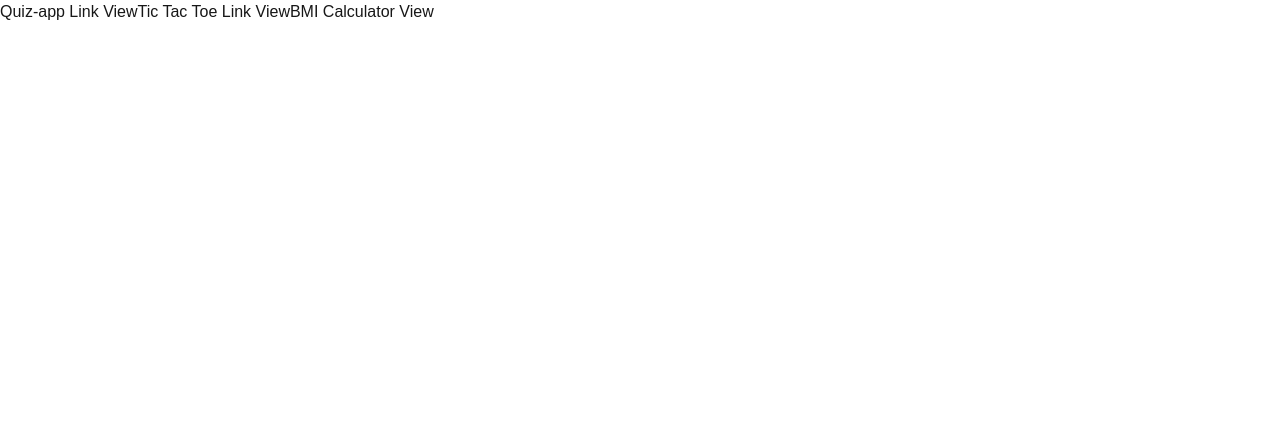
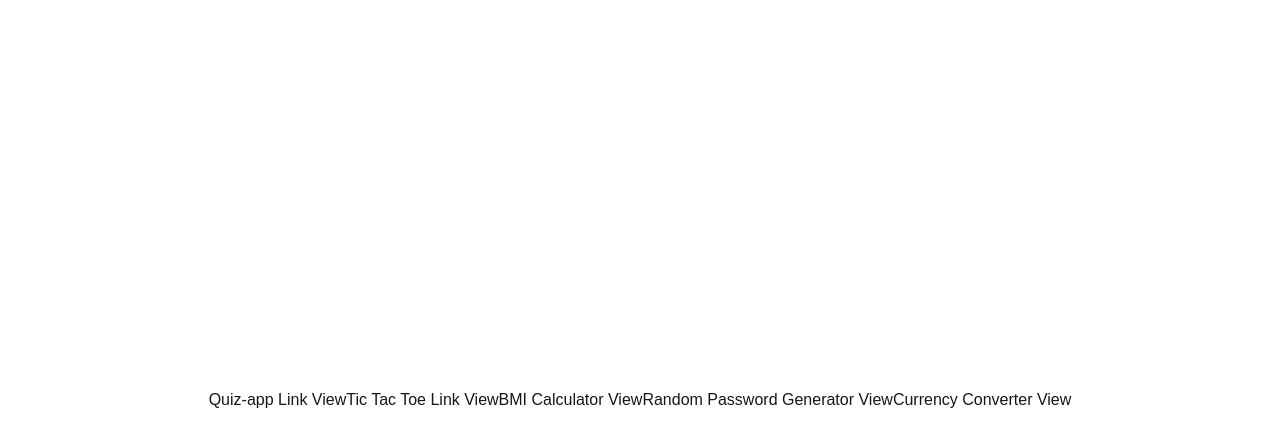
Before and after one commit to Hiler4r/react-mini-projects, a Next.js app: page / in a window 1280 px wide. Shown: the top 446 px of the page. Built offline with nearby package versions, Linux system fonts and the light colour scheme.

Commit message:
feat: update files for applications

```diff
--- a/src/app/globals.css
+++ b/src/app/globals.css
@@ -79,7 +79,7 @@ body {
   }
 
   .quiz-btn {
-  @apply bg-teal-600 text-white font-semibold py-3 rounded-xl shadow-lg hover:opacity-90 transition cursor-pointer;
+    @apply bg-teal-600 text-white font-semibold py-3 rounded-xl shadow-lg hover:opacity-90 transition cursor-pointer;
   }
 
   .quiz-progress {
@@ -115,7 +115,7 @@ body {
   }
 
   .quiz-btn {
-  @apply mt-4 px-6 py-2 bg-teal-600 text-white rounded hover:bg-teal-700 transition
+    @apply mt-4 px-6 py-2 bg-teal-600 text-white rounded hover:bg-teal-700 transition
   }
 
   .quiz-question {
@@ -139,4 +139,93 @@ body {
   }
 
 
+
+
+  /* Password Generator style */
+
+  /* Custom Gradient Background */
+  body {
+    @apply min-h-screen flex items-center justify-center;
+    background: linear-gradient(135deg, #667eea, #764ba2);
+    font-family: 'Segoe UI', Tahoma, Geneva, Verdana, sans-serif;
+  }
+
+  /* Card styling */
+  .password-card {
+    @apply w-full max-w-lg p-8 rounded-2xl shadow-2xl;
+    background: linear-gradient(135deg, #ffffff, #f1f5f9);
+  }
+
+  /* Buttons */
+  .btn {
+    @apply px-4 py-2 rounded-xl font-semibold transition-all duration-300;
+  }
+
+  .btn-generate {
+    @apply text-white;
+    background: linear-gradient(135deg, #667eea, #764ba2);
+  }
+
+  .btn-copy {
+    @apply text-white;
+    background: linear-gradient(135deg, #10b981, #059669);
+  }
+
+
+
+  /* currency converter */
+.currency-converter {
+  .cc-app-bg {
+    @apply bg-gradient-to-tr from-indigo-900 to-orange-500;
+  }
+
+  .cc-app-container {
+    @apply h-screen w-screen flex items-center justify-center;
+  }
+
+  .cc-converter-card {
+    @apply w-[800px] aspect-video shadow-2xl rounded-2xl bg-white/80 backdrop-blur-md p-12 flex flex-col gap-8 border border-orange-300;
+  }
+
+  .cc-converter-title {
+    @apply text-4xl font-extrabold text-center text-orange-600 ;
+  }
+
+  .cc-converter-controls {
+    @apply flex items-center gap-6 justify-center;
+  }
+
+  .cc-amount-input {
+    @apply border-2 border-indigo-700 p-4 rounded-xl w-44 text-xl text-center text-indigo-900 font-semibold shadow-inner;
+    transition: border-color 0.3s ease;
+  }
+  .cc-amount-input:focus {
+    @apply border-orange-500 outline-none shadow-lg;
+  }
+
+  .cc-currency-select {
+    @apply border-2 border-indigo-700 p-4 rounded-xl text-xl text-indigo-900 font-semibold shadow-inner;
+    transition: border-color 0.3s ease;
+  }
+  .cc-currency-select:focus {
+    @apply border-orange-500 outline-none shadow-lg;
+  }
+
+  .cc-swap-btn {
+    @apply rounded-full p-4 shadow-lg border-2 border-indigo-700 bg-orange-400 text-indigo-900 font-bold hover:bg-orange-500 transition;
+  }
+
+  .cc-convert-btn-wrapper {
+    @apply flex justify-center;
+  }
+
+  .cc-convert-btn {
+    @apply bg-orange-500 hover:bg-orange-600 text-white px-8 py-4 rounded-2xl text-xl font-bold shadow-xl transition;
+  }
+
+  .cc-result-text {
+    @apply text-center text-3xl font-extrabold text-indigo-900 mt-6 drop-shadow-lg;
+  }
 }
+
+}
--- a/src/app/page.jsx
+++ b/src/app/page.jsx
@@ -8,6 +8,8 @@ export default function Home() {
       Quiz-app Link <Link href="/quiz-app">View</Link>
       Tic Tac Toe Link <Link href="/tic-tac-toe">View</Link>
       BMI Calculator <Link href="/bmi-calculator">View</Link>
+      Random Password Generator <Link href="/random-password-gen">View</Link>
+      Currency Converter <Link href="/currency-converter">View</Link>
 
     </div>
   )
--- a/src/app/tic-tac-toe/page.jsx
+++ b/src/app/tic-tac-toe/page.jsx
@@ -21,7 +21,7 @@ export default function TicTacToe() {
   }
 
   function renderSquare(index) {
-    const isWinningSquare = winner && winner.line.includes(index);
+    const isWinningSquare = !!(winner && Array.isArray(winner.line) && winner.line.includes && winner.line.includes(index));
     return (
       <button
         onClick={() => handleClick(index)}
```
Also changed, not shown: src/app/bmi-calculator/page.jsx (line endings or trailing spaces), src/app/quiz-app/page.jsx (line endings or trailing spaces).
